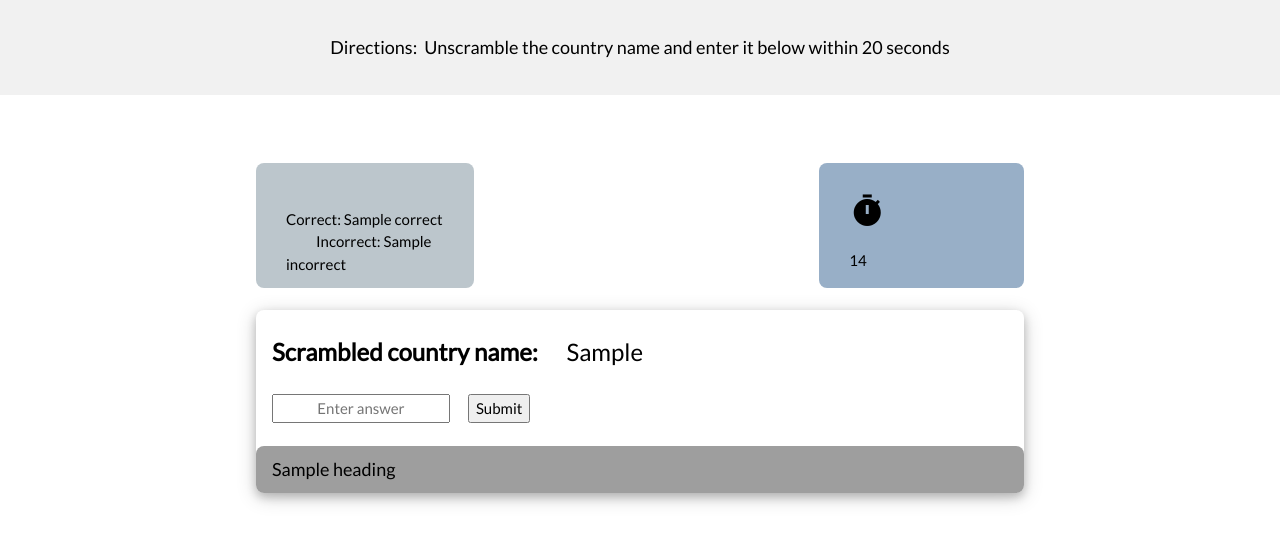
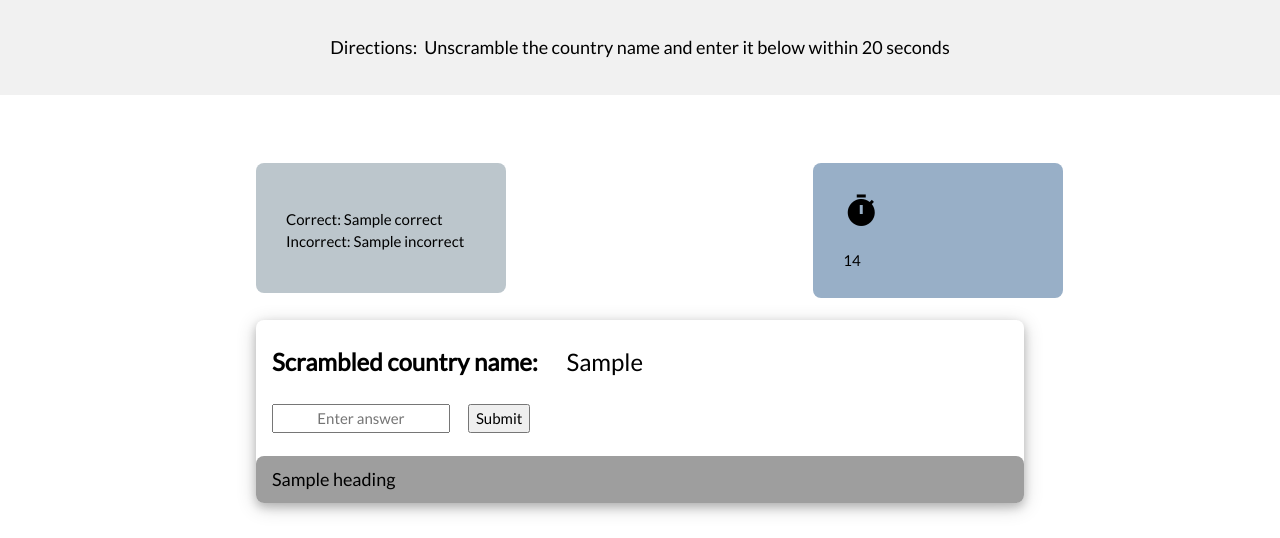
Before and after one commit to anishka-v/word-game, a Flask app: template templates/country_unscramble.html in a window 1280 px wide. Shown: the part 204-742 px from the top of the page. Run offline with Flask 2, Linux system fonts and the light colour scheme; the template is opened without the code that fills it: most values are stand-ins (such as "Sample title", 1, 10 or a date in 2020).

Commit message:
Update country_unscramble.html

```diff
--- a/templates/country_unscramble.html
+++ b/templates/country_unscramble.html
@@ -60,9 +60,9 @@ body {
   </div>
 <br><br><br>
 <!-- Second Grid -->
-<div class = "row">
-    <div class = "column" style="padding: 30px; display: inline-block; width: 20%"> </div>
-<div class = "column w3-round-large" style="padding: 30px; background-color: #BCC6CC; display: inline-block; width: 17%; height: 125px;">
+<div class = "row" style="flex-direction: row;  display:flex;">
+    <div class = "column" style="padding: 30px; display: inline-block; width: 20%;"> </div>
+<div class = "column w3-round-large" style="padding:30px; background-color: #BCC6CC; display: inline-block; width:250px; height:130px;">
 <div class="card">
     {% if correct %}
     <p> Correct: {{correct}} &emsp;&emsp;Incorrect: {{incorrect}} </p>
@@ -71,8 +71,8 @@ body {
     {% endif %}
 </div>
 </div>
-    <div class = "column" style="padding: 30px; display: inline-block; width: 27%"> </div>
-<div class = "column w3-round-large" style="padding: 30px; background-color: #98AFC7; display: inline-block; width: 16%; height: 125px;">
+    <div class = "column" style="padding: 30px; display: inline-block; width:24%;"> </div>
+<div class = "column w3-round-large" style="padding:30px; background-color: #98AFC7; display: inline-block; width:250px; height:135px;">
     <div class = "card ">
     <i class="material-icons w3-xxlarge">timer</i>
     <p id="demo">20</p>
```
